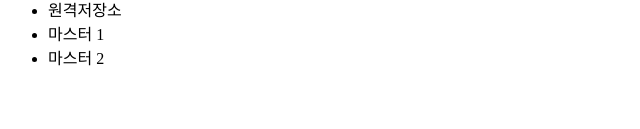
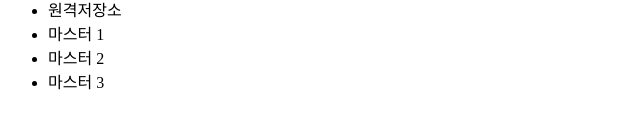
Before and after one commit to cadmus4u/exam1, a plain HTML site: page index.html in a window 1280 px wide. Shown: the part 183-312 px from the top of the page, 0-640 px from the left. Drawn offline with Linux system fonts and the light colour scheme.

Commit message:
마스터 3

```diff
--- a/index.html
+++ b/index.html
@@ -19,6 +19,7 @@
       <li>원격저장소</li>
       <li> 마스터 1</li>
       <li> 마스터 2</li>
+      <li> 마스터 3</li>
     </ul>
   </body>
 </html>
```
